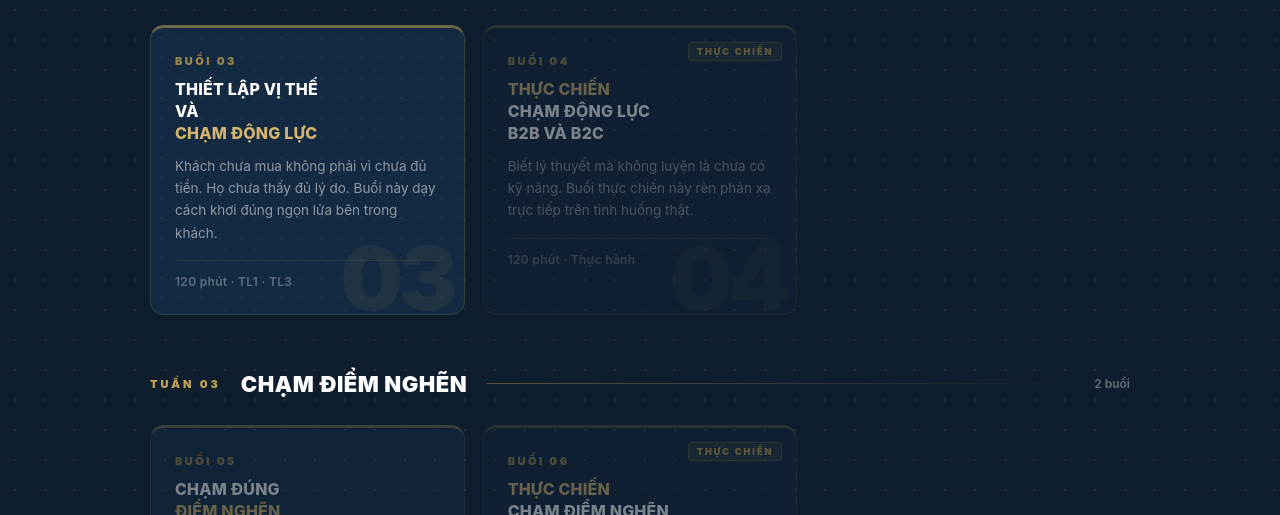
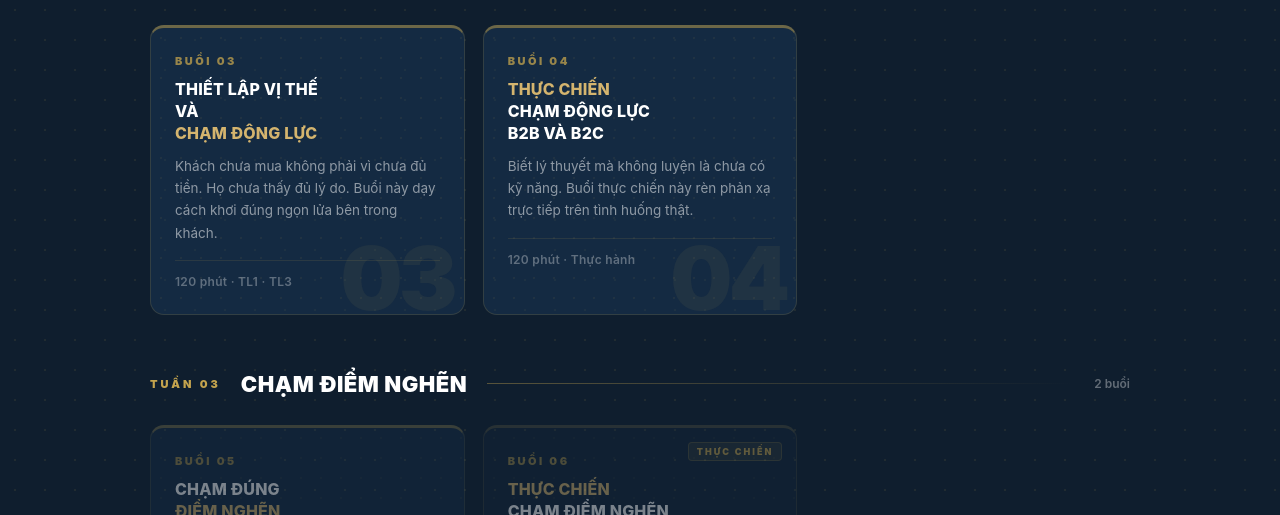
Before and after one commit to coachduynguyen-creator/TTA-Slides, a plain HTML site: page index.html in a window 1280 px wide. Shown: the part 725-1240 px from the top of the page. Drawn offline with Linux system fonts and the light colour scheme.

Commit message:
Update index.html

```diff
--- a/index.html
+++ b/index.html
@@ -383,7 +383,7 @@ body {
         </div>
       </a>
 
-      <a href="buoi-04.html" class="session-card practice unavailable">
+      <a href="buoi-04.html" class="session-card">
         <div class="ghost-num">04</div>
         <div class="card-num">Buổi 04</div>
         <div class="card-title"><span>Thực chiến</span><br>Chạm động lực<br>B2B và B2C</div>
```
